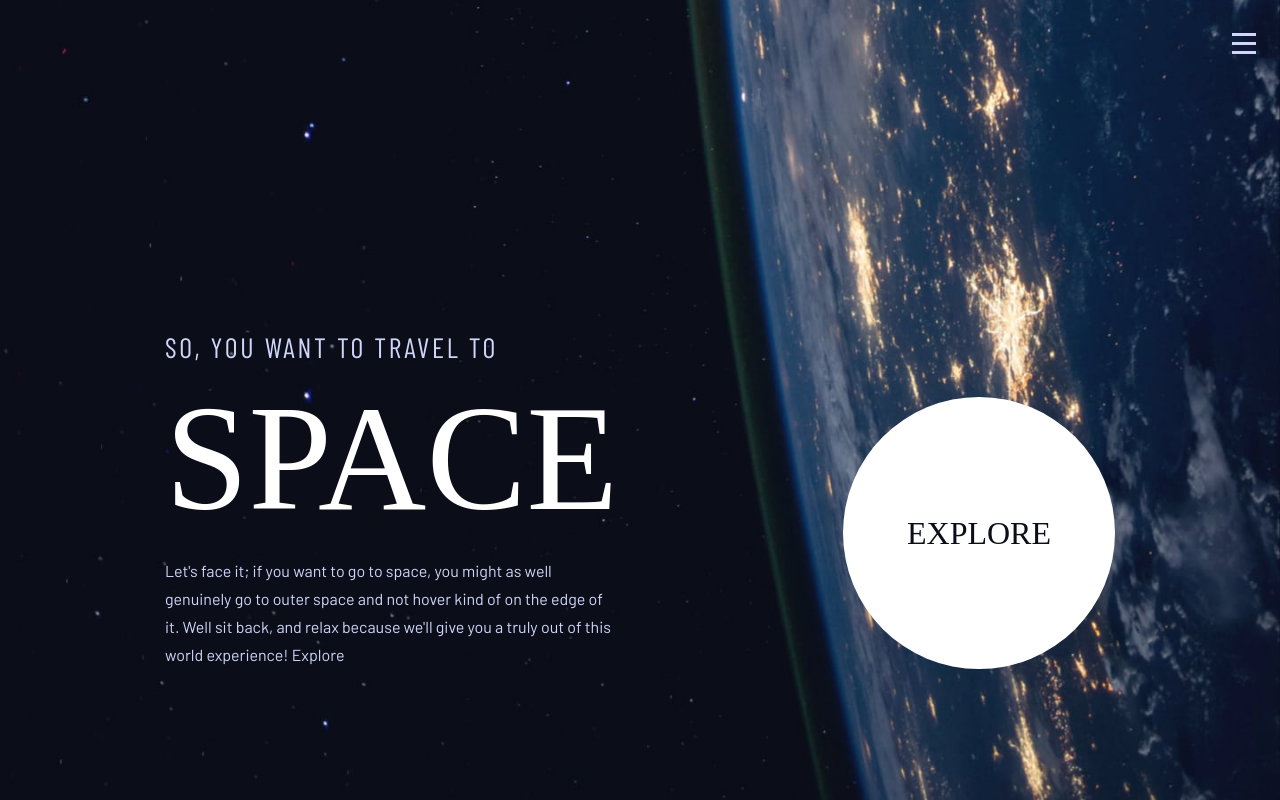
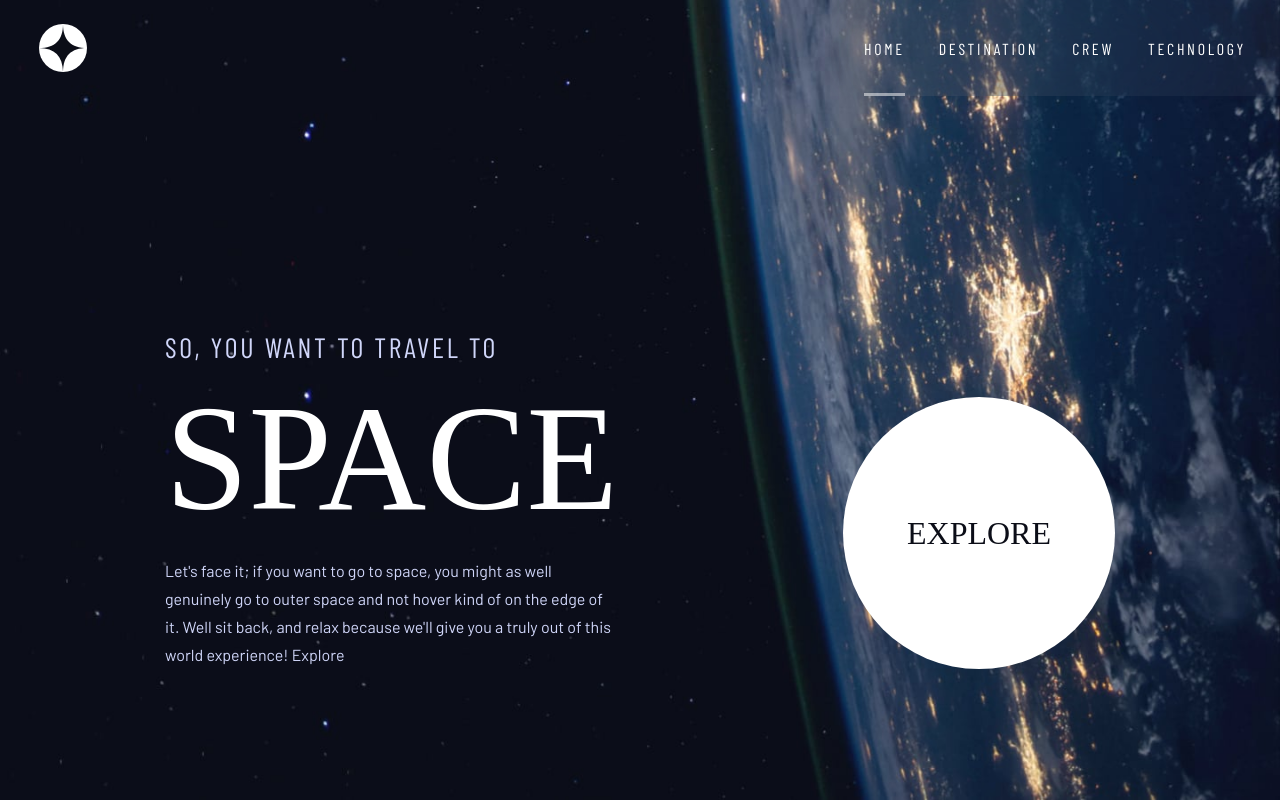
Before and after one commit to migueldeleon012/space-website, a plain HTML site: page index.html in a window 1280 px wide. Drawn offline with nearby package versions, Linux system fonts and the light colour scheme; a web font is replaced by a local one.

Commit message:
feat: made navbar style

```diff
--- a/index.html
+++ b/index.html
@@ -6,30 +6,37 @@
   <meta name="viewport" content="width=device-width, initial-scale=1.0">
   <link rel="icon" type="image/png" sizes="32x32" href="./assets/favicon-32x32.png">
   <link rel="stylesheet" href="./dist/css/style.css">
+  <script src="./js/index.js" defer></script>
   <title>Space tourism website</title>
 </head>
 
 <body>
-  <nav class="nav">
+  <img src="./assets/shared/logo.svg" alt="Logo" class="logo main">
+  <nav class="nav active">
+    <img src="./assets/shared/icon-close.svg" alt="Close navbar icon" class="close-nav">
     <ul class="nav__list">
-      <li>
-        <p class="nav-text">
-          <a href="./">00 Home</a>
+      <li class="active">
+        <p class="nav-text ">
+          <a href="./">
+            <span class="nav__item-number">00</span> Home </a>
         </p>
       </li>
       <li>
         <p class="nav-text">
-          <a href="">01 Destination</a>
+          <a href="">
+            <span class="nav__item-number">01</span> Destination </a>
         </p>
       </li>
       <li>
         <p class="nav-text">
-          <a href=""> 02 Crew</a>
+          <a href="">
+            <span class="nav__item-number">02</span> Crew </a>
         </p>
       </li>
       <li>
         <p class="nav-text">
-          <a href="">03 Technology</a>
+          <a href="">
+            <span class="nav__item-number">03</span> Technology </a>
         </p>
       </li>
     </ul>
--- /dev/null
+++ b/js/index.js
@@ -0,0 +1,11 @@
+const navbar = document.querySelector('.nav');
+const hamburger = document.querySelector('.hamburger');
+const closeNavButton = document.querySelector('.close-nav');
+
+hamburger.addEventListener('click', () => {
+  navbar.classList.add('active');
+});
+
+closeNavButton.addEventListener('click', () => {
+  navbar.classList.remove('active');
+});
--- a/styles/_navbar.scss
+++ b/styles/_navbar.scss
@@ -1,7 +1,18 @@
-.hamburger {
+.hamburger,
+.close-nav {
   position: absolute;
   top: 33px;
   right: 24px;
+}
+
+.logo {
+  position: absolute;
+  top: 24px;
+  left: 24px;
+}
+
+.main {
+  display: none;
 }
 
 .nav {
@@ -21,6 +32,14 @@
     li {
       margin-bottom: 32px;
       list-style: none;
+
+      span {
+        font-weight: 700;
+      }
+
+      p {
+        text-align: left;
+      }
     }
   }
 }
@@ -29,3 +48,89 @@
   z-index: 1;
   opacity: 1;
 }
+
+@media screen and (min-width: 768px) {
+  .logo {
+    left: 39px;
+  }
+
+  .hamburger {
+    display: none;
+  }
+
+  .main {
+    display: inline;
+  }
+
+  .nav {
+    opacity: 1;
+    height: 96px;
+    width: 450px;
+
+    .close-nav {
+      display: none;
+    }
+
+    &__list {
+      margin: 0;
+      @include flex;
+      justify-content: space-evenly;
+      height: 100%;
+
+      li {
+        height: 100%;
+        margin: 0;
+        position: relative;
+        transition: 300ms;
+        @include flex;
+
+        &::after {
+          content: '';
+          display: inline-block;
+          width: 0;
+          height: 3px;
+          position: absolute;
+          top: calc(100% - 3px);
+          background-color: $white;
+          opacity: 0.5;
+          transition: 300ms;
+        }
+
+        &:hover::after {
+          width: 100%;
+        }
+
+        span {
+          display: none;
+        }
+      }
+
+      .active::after {
+        content: '';
+        display: inline-block;
+        width: 100%;
+        height: 3px;
+        position: absolute;
+        top: 100%;
+        background-color: $white;
+        top: calc(100% - 3px);
+      }
+    }
+  }
+}
+
+@media screen and (min-width: 1440px) {
+  .logo {
+    top: 64px;
+    left: 55px;
+  }
+
+  .nav {
+    width: 830px;
+    margin-top: 40px;
+
+    &__list li span {
+      display: inline;
+    }
+  }
+}
```
Also changed, not shown: dist/css/style.css, 1 other file.
